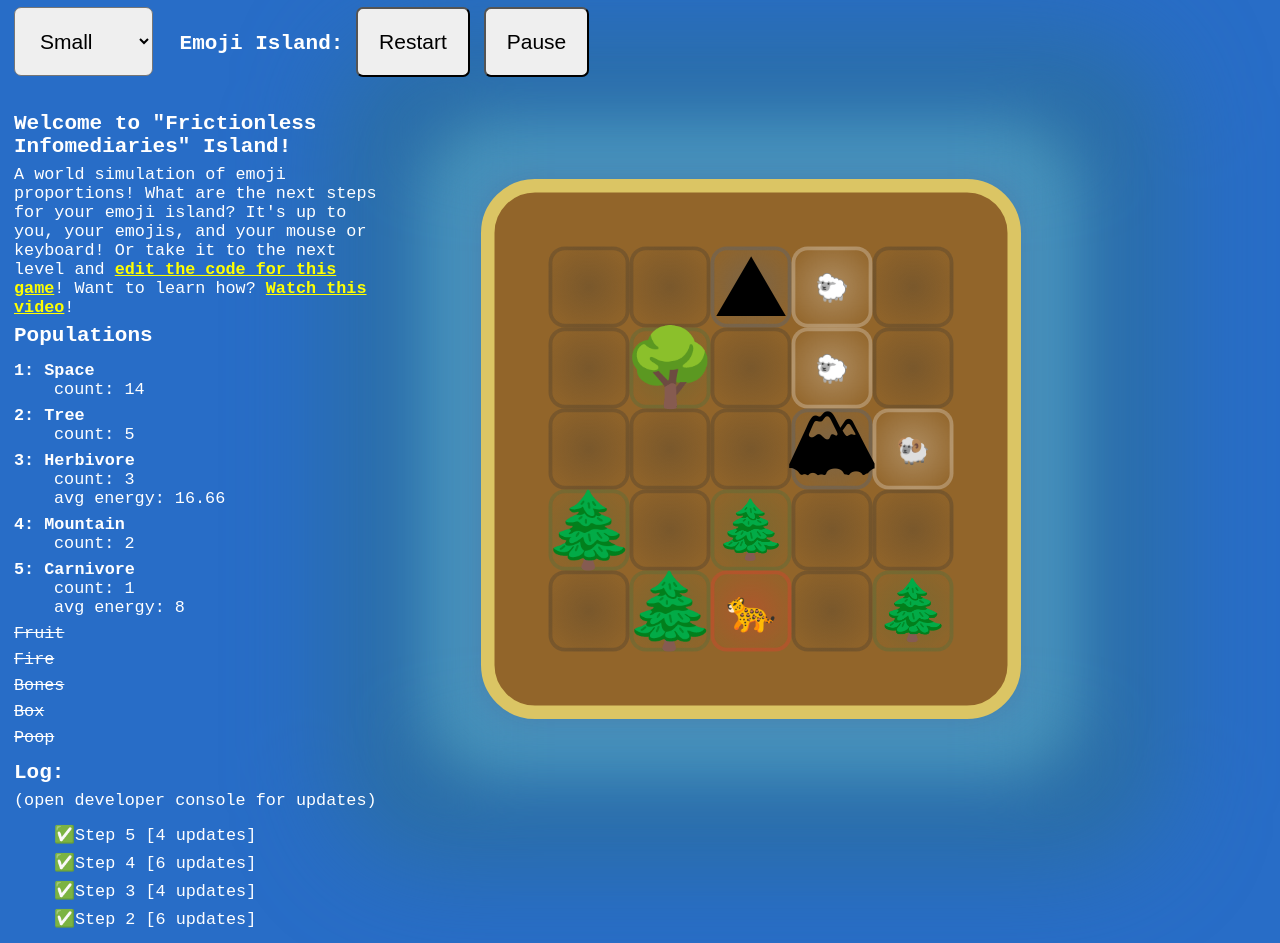
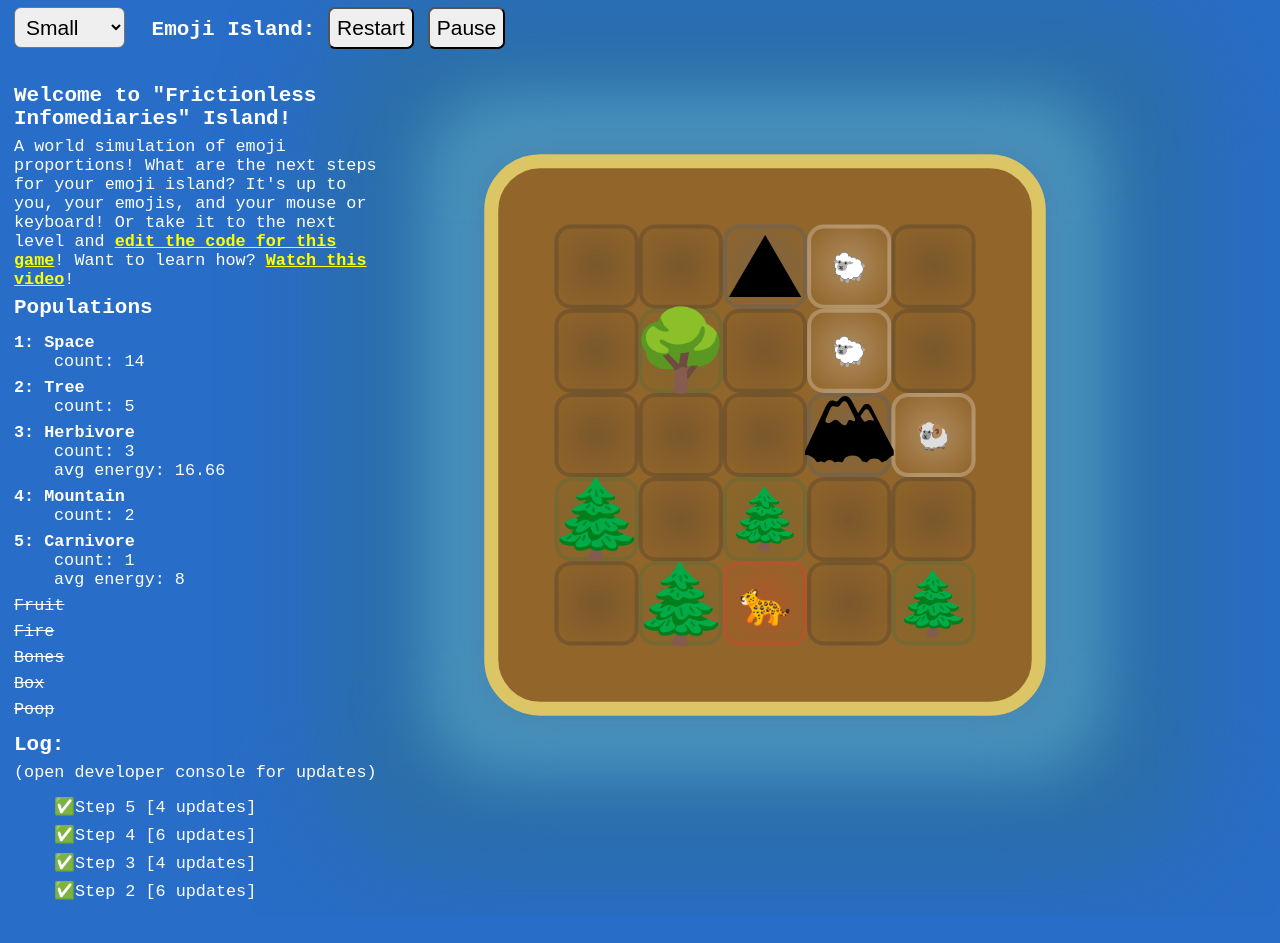
Before and after one commit to shiftyp/emoji_island, a React (Vite) app: page / in a window 1280 px wide. After the commit the page ends 915 px from the top, so only its background shows below. Built offline with nearby package versions, Linux system fonts and the light colour scheme.

Commit message:
Desktop fix

```diff
--- a/src/main.css
+++ b/src/main.css
@@ -100,7 +100,7 @@ li {
 
 .button,
 .select {
-  padding: 1.5rem;
+  padding: 0.5rem;
   border-radius: 0.5rem;
   font-size: 1em;
   margin-right: 1rem;
@@ -256,6 +256,10 @@ li {
 }
 
 @media only screen and (min-resolution: 200dpi) {
+  .button,
+  .select {
+    padding: 1.5rem;
+  }
   body {
     font-size: 20px;
   }
```
